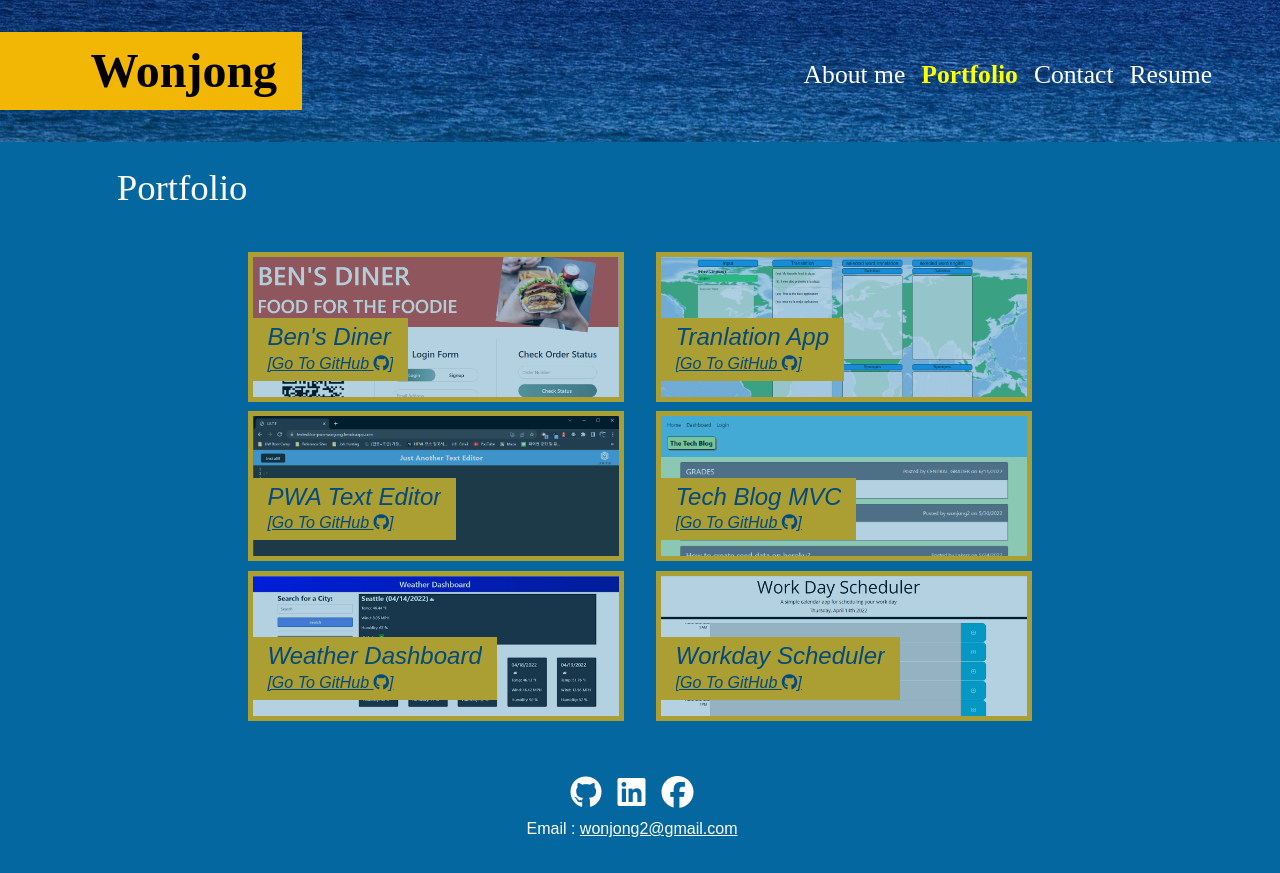
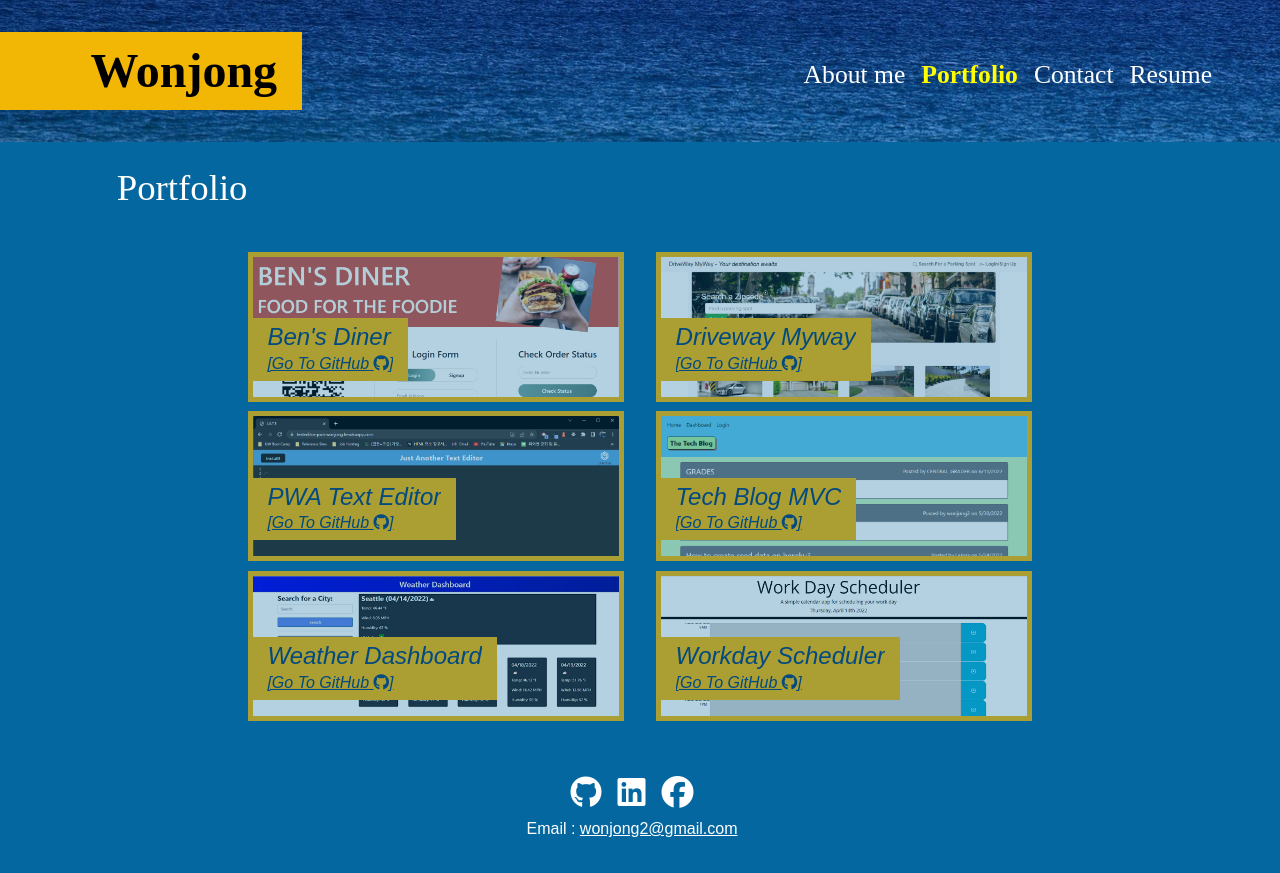
Before and after one commit to wonjong2/wonjong_portfolio_react, a React (Create React App) app: page / in a window 1280 px wide. Both pictures are taken after a click on the element "Portfolio". Built offline with nearby package versions, Linux system fonts and the light colour scheme; a web font is replaced by a local one.

Commit message:
Update project in Protfolio page

```diff
--- a/src/components/Portfolio.js
+++ b/src/components/Portfolio.js
@@ -10,9 +10,9 @@ export default function Portfolio() {
             class: 'works first-work',
         },
         {
-            url: 'https://levisgaragegroupinc.github.io/translation_app/',
-            github: 'https://github.com/levisgaragegroupinc/translation_app',
-            title: 'Tranlation App',
+            url: 'https://driveway-myway.herokuapp.com/',
+            github: 'https://github.com/wonjong2/Driveway-Myway',
+            title: 'Driveway Myway',
             class: 'works second-work',
         },
         {
--- a/src/styles/portfolio.css
+++ b/src/styles/portfolio.css
@@ -68,7 +68,7 @@ a.work-text:hover {
 }
 
 .second-work{
-    background-image: url("../images/world_travel_dictionary.png");
+    background-image: url("../images/driveway_myway.jpg");
     opacity: 0.7;
 }
 
```
Also changed, not shown: src/images/driveway_myway.jpg (added), src/images/world_travel_dictionary.png (deleted).
